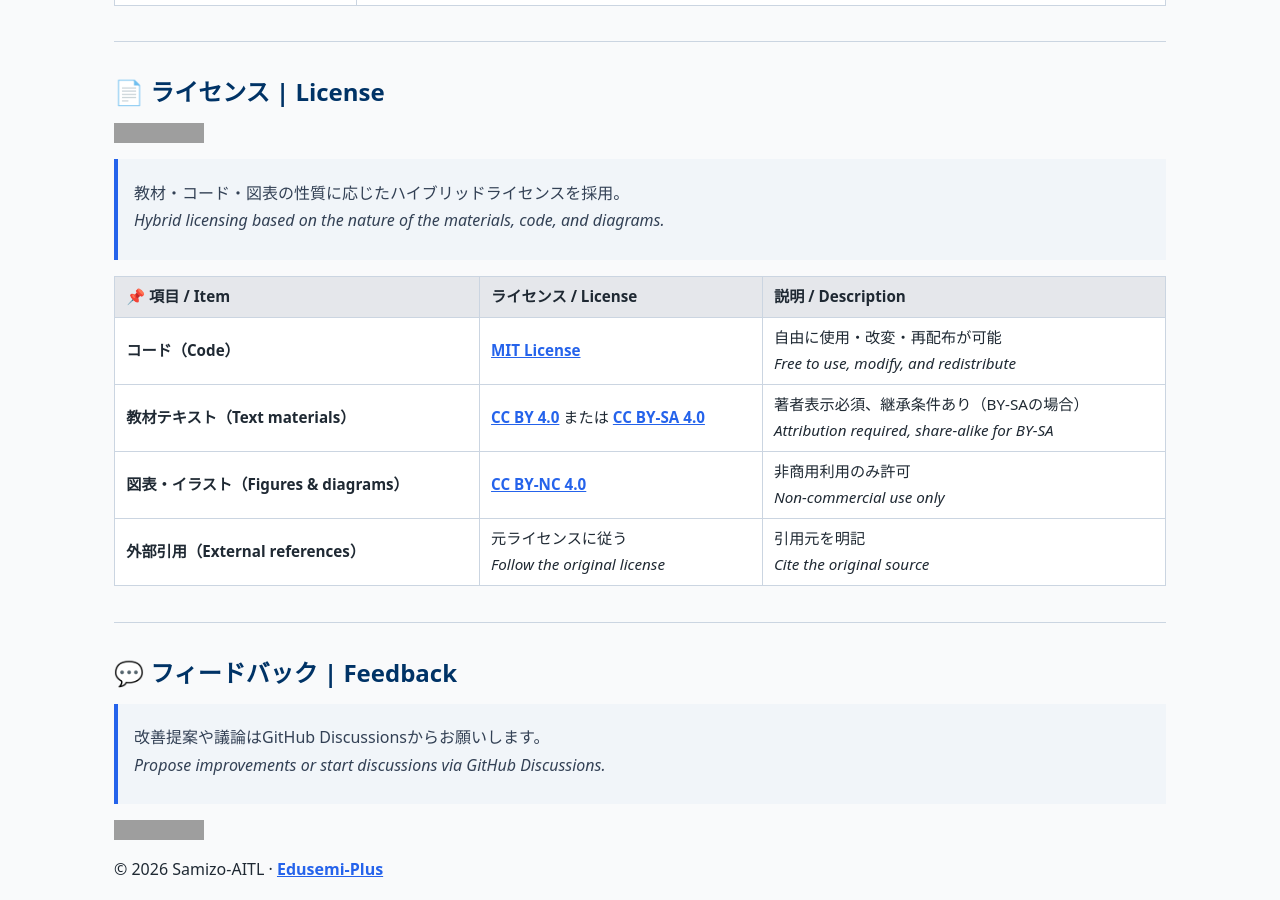
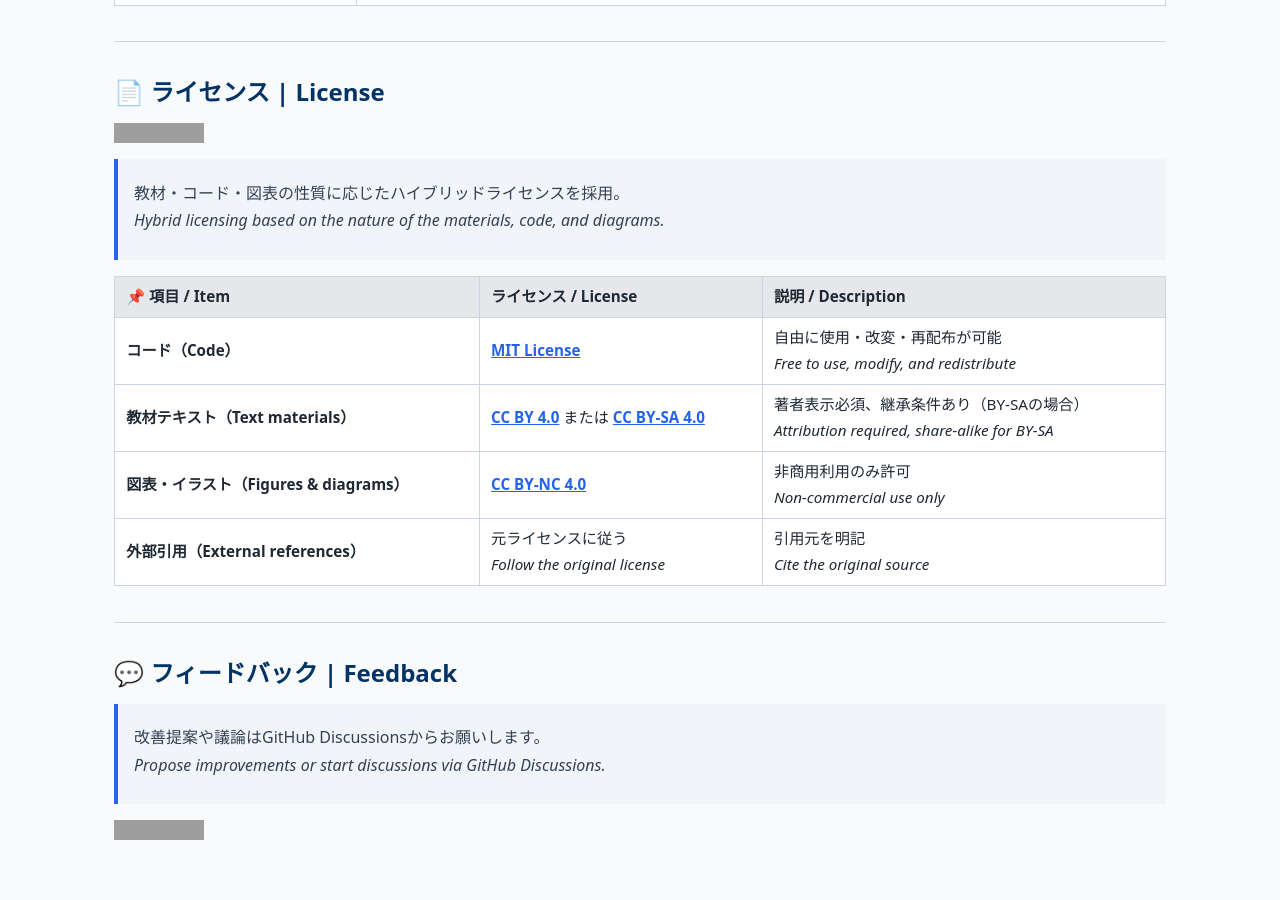
Before and after one commit to Samizo-AITL/Edusemi-Plus, a Jekyll site: the page built from index.md, in a window 1280 px wide and 900 px high, scrolled down 3028 px. Built offline with Jekyll 4.4.1, drawn with Linux system fonts in a browser that asks for light colours; after the commit the page ends 3884 px from its top, so only the background shows below that; grey boxes are pictures that could not be loaded.

Commit message:
Update default.html

```diff
--- a/_layouts/default.html
+++ b/_layouts/default.html
@@ -39,13 +39,6 @@
   <!-- ★ CSSの基準点：.page -->
   <main class="page">
     {{ content }}
-
-    <footer class="footer">
-      <p>
-        © {{ "now" | date: "%Y" }} Samizo-AITL ·
-        <a href="{{ '/' | absolute_url }}Edusemi-Plus/">Edusemi-Plus</a>
-      </p>
-    </footer>
   </main>
 
   <!-- Mermaid 初期化 -->
```
